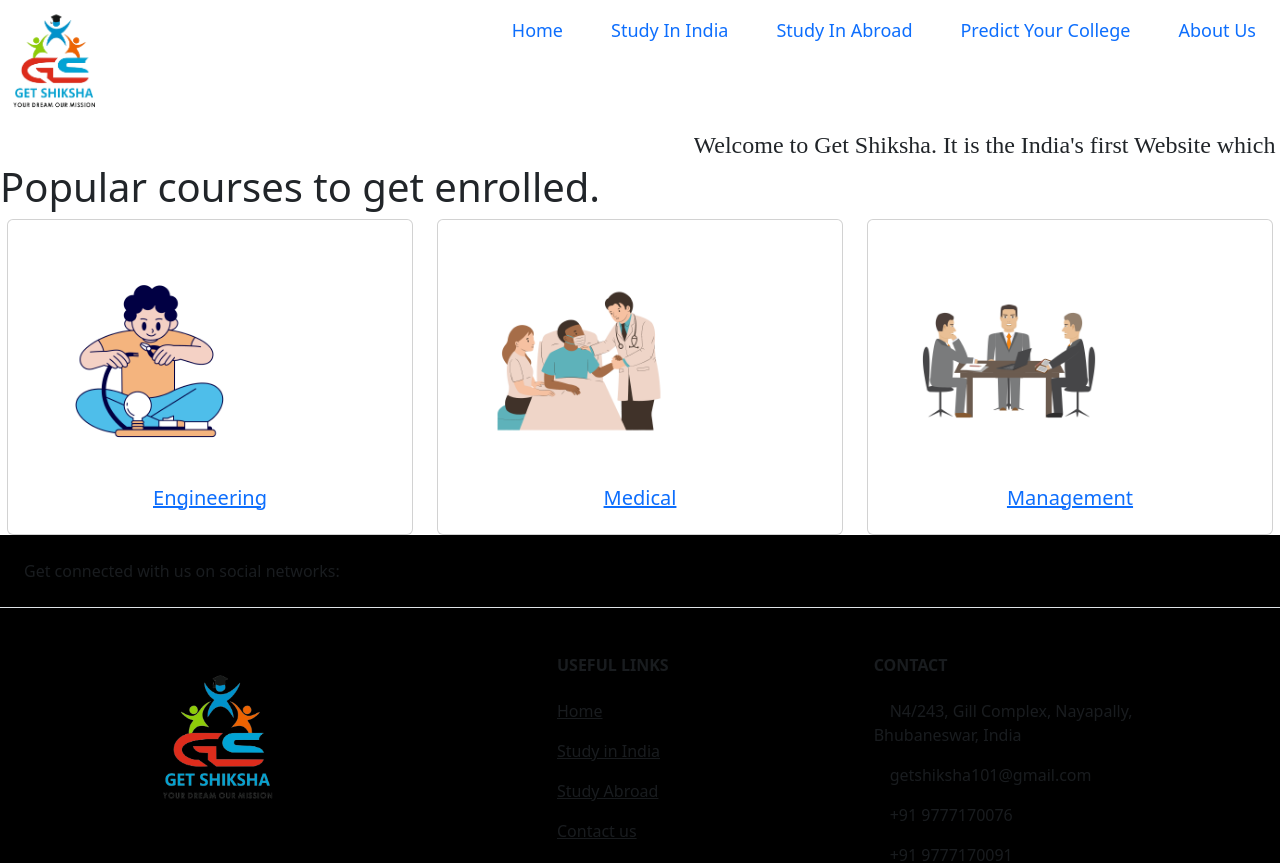
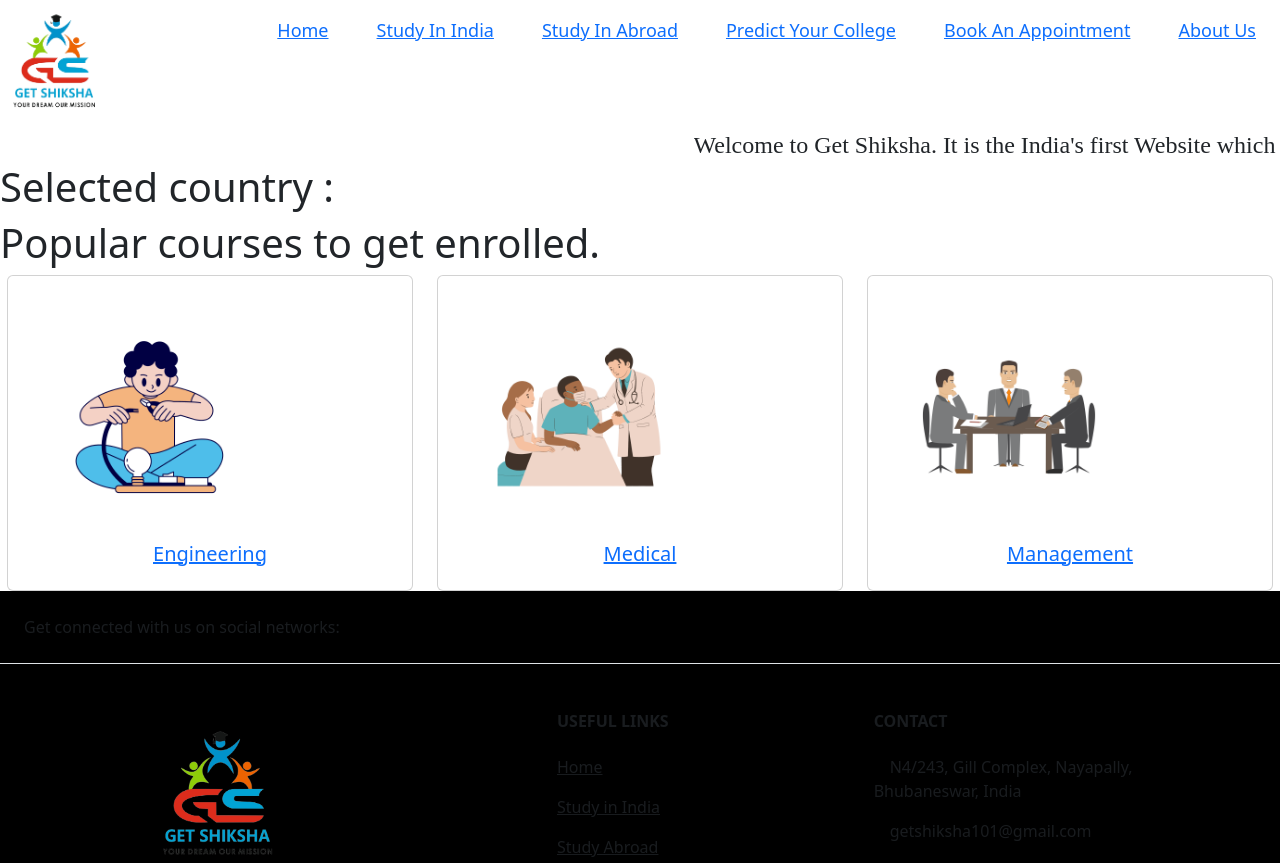
Before and after one commit to Terminator1601/Get-Shiksha---Education-Consultant-Website, a Next.js app: page /StudyInIndia in a window 1280 px wide. Shown: the top 863 px of the page. Built offline with nearby package versions, Linux system fonts and the light colour scheme.

Commit message:
value is passing from header to country

```diff
--- a/components/Header/Header.js
+++ b/components/Header/Header.js
@@ -1,66 +1,157 @@
+// import React from "react";
+// // import styles from "@/components/styles/MovingText.module.css"
+
+// const Header = () => {
+//   return (
+//     <div className="flex" style={{textAlign:"center"}}>
+//       {/* Image Section */}
+//       <div className="flex-1">
+//         <img
+//           src="/assets/logo.png" // Update the path to your image
+//           alt="Example Image"
+//           className="w-28 h-auto  px-py"
+//         />
+//       </div>
+
+//       {/* <div className="flex-1 p-4 flex flex-col"> */}
+//       <div className="text-lg flex">
+//         <div className="mb-4 text-lg">
+//           <a href="/" className="" style={{ textDecoration: "none" }}>
+//             <label className="block text-lg font-medium px-6 py-3">Home</label>
+//           </a>
+//         </div>
+//       </div>
+//       <div className="text-lg flex">
+//         <div className="mb-4 text-lg">
+//           <a
+//             href="/StudyInIndia"
+//             className=""
+//             as="/StudyInIndia"
+//             style={{ textDecoration: "none" }}
+//           >
+//             <label className="block text-lg font-medium px-6 py-3">
+//               Study In India
+//             </label>
+//           </a>
+//         </div>
+//       </div>
+//       <div className="text-lg flex">
+//         <div className="mb-4 text-lg">
+//           <a href="/StudyInAbroad" as="/StudyInAbroad" className="" style={{ textDecoration: "none" }}>
+//             <label className="block text-lg font-medium px-6 py-3">
+//               Study In Abroad
+//             </label>
+//           </a>
+//         </div>
+//       </div>
+//       <div className="text-lg flex">
+//         <div className="mb-4 text-lg">
+//           <a href="/" className="" style={{ textDecoration: "none" }}>
+//             <label className="block text-lg font-medium px-6 py-3">
+//               Predict Your College
+//             </label>
+//           </a>
+//         </div>
+//       </div>
+//       <div className="text-lg flex">
+//         <div className="mb-4 text-lg">
+//           <a href="/" className="" style={{ textDecoration: "none" }}>
+//             <label className="block text-lg font-medium px-6 py-3">
+//               About Us
+//             </label>
+//           </a>
+//         </div>
+//       </div>
+//     </div>
+//   );
+// };
+
+// export default Header;
+
+
+
+
+
+
+
+
+
+// Header.js
 import React from "react";
-// import styles from "@/components/styles/MovingText.module.css"
+import Link from "next/link";
 
 const Header = () => {
   return (
-    <div className="flex" style={{textAlign:"center"}}>
+    <div className="flex" style={{ textAlign: "center" }}>
       {/* Image Section */}
       <div className="flex-1">
         <img
-          src="/assets/logo.png" // Update the path to your image
+          src="/assets/logo.png"
           alt="Example Image"
-          className="w-28 h-auto  px-py"
+          className="w-28 h-auto px-py"
         />
       </div>
 
-      {/* <div className="flex-1 p-4 flex flex-col"> */}
+      {/* Navigation Section */}
       <div className="text-lg flex">
         <div className="mb-4 text-lg">
-          <a href="/" className="" style={{ textDecoration: "none" }}>
+          <Link href="/">
             <label className="block text-lg font-medium px-6 py-3">Home</label>
-          </a>
+          </Link>
         </div>
       </div>
+
       <div className="text-lg flex">
         <div className="mb-4 text-lg">
-          <a
-            href="/StudyInIndia"
-            className=""
-            style={{ textDecoration: "none" }}
-          >
+          <Link href={{ pathname: "/StudyInIndia", query: { category: "India" } }}>
             <label className="block text-lg font-medium px-6 py-3">
               Study In India
             </label>
-          </a>
+          </Link>
         </div>
       </div>
+
       <div className="text-lg flex">
         <div className="mb-4 text-lg">
-          <a href="/StudyInAbroad" className="" style={{ textDecoration: "none" }}>
+          <Link href={{ pathname: "/StudyInAbroad", query: { category: "Abroad" } }}>
             <label className="block text-lg font-medium px-6 py-3">
               Study In Abroad
             </label>
-          </a>
+          </Link>
         </div>
       </div>
+
       <div className="text-lg flex">
         <div className="mb-4 text-lg">
-          <a href="/" className="" style={{ textDecoration: "none" }}>
+          <Link href={{ pathname: "/StudyInAbroad", query: { category: "Abroad" } }}>
             <label className="block text-lg font-medium px-6 py-3">
               Predict Your College
             </label>
-          </a>
+          </Link>
         </div>
       </div>
+
       <div className="text-lg flex">
         <div className="mb-4 text-lg">
-          <a href="/" className="" style={{ textDecoration: "none" }}>
+          <Link href={{ pathname: "/StudyInAbroad", query: { category: "Abroad" } }}>
+            <label className="block text-lg font-medium px-6 py-3">
+              Book An Appointment
+            </label>
+          </Link>
+        </div>
+      </div>
+
+      <div className="text-lg flex">
+        <div className="mb-4 text-lg">
+          <Link href={{ pathname: "/StudyInAbroad", query: { category: "Abroad" } }}>
             <label className="block text-lg font-medium px-6 py-3">
               About Us
             </label>
-          </a>
+          </Link>
         </div>
       </div>
+
+      {/* ... other navigation links ... */}
     </div>
   );
 };
--- /dev/null
+++ b/pages/StudyInAbroad/Engineering/index.js
@@ -0,0 +1,9 @@
+import React from 'react'
+
+const index = () => {
+  return (
+    <div>index</div>
+  )
+}
+
+export default index
--- a/pages/StudyInAbroad.js
+++ b/pages/StudyInAbroad/index.js
@@ -3,13 +3,18 @@ import Header from "@/components/Header/Header";
 import MovingText from "@/components/Header/MovingText";
 import CoursesSection from "@/components/CourseSection";
 import Footer from "@/components/Footer/Footer";
-import "@/components/styles/Header.css"
+import "@/components/styles/Header.css";
+import { useRouter } from "next/router";
 
 const StudyInAbroad = () => {
+  const router = useRouter();
+  const country = router.query.category;
+
   return (
     <>
       <Header />
       <MovingText />
+      <h1>Selected country : {country}</h1>
       <CoursesSection />
       <Footer />
     </>
--- a/pages/StudyInIndia.js
+++ b/pages/StudyInIndia/index.js
@@ -4,12 +4,19 @@ import  '@/components/styles/Header.css'
 import CoursesSection from '@/components/CourseSection'
 import MovingText from '@/components/Header/MovingText'
 import Footer from '@/components/Footer/Footer'
+import { useRouter } from 'next/router'
 
 const StudyInIndia = () => {
+  const router = useRouter();
+  const country = router.query.category;
+
   return (
     <>
     <Header/>
     <MovingText/>
+    <h1>
+      Selected country : {country}
+    </h1>
     <CoursesSection/>
     <Footer/>
     </>
```
